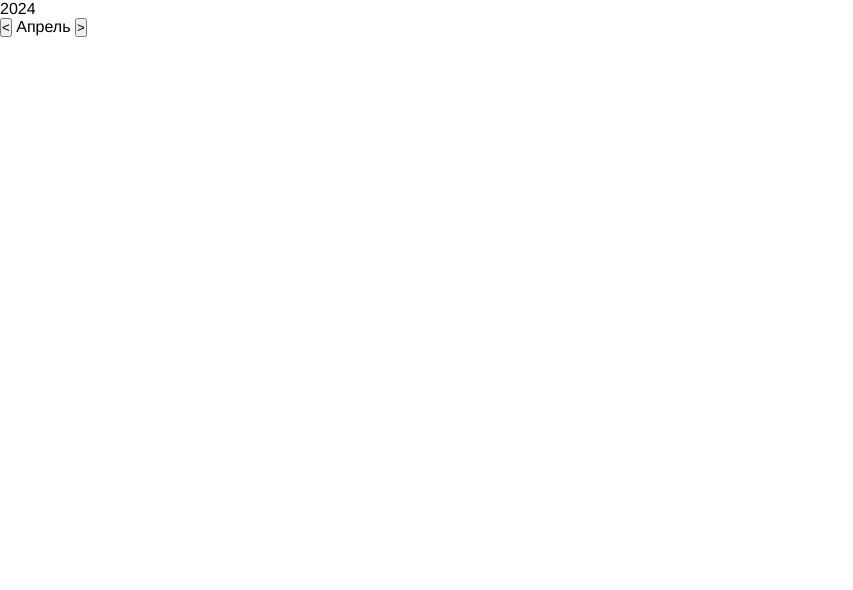
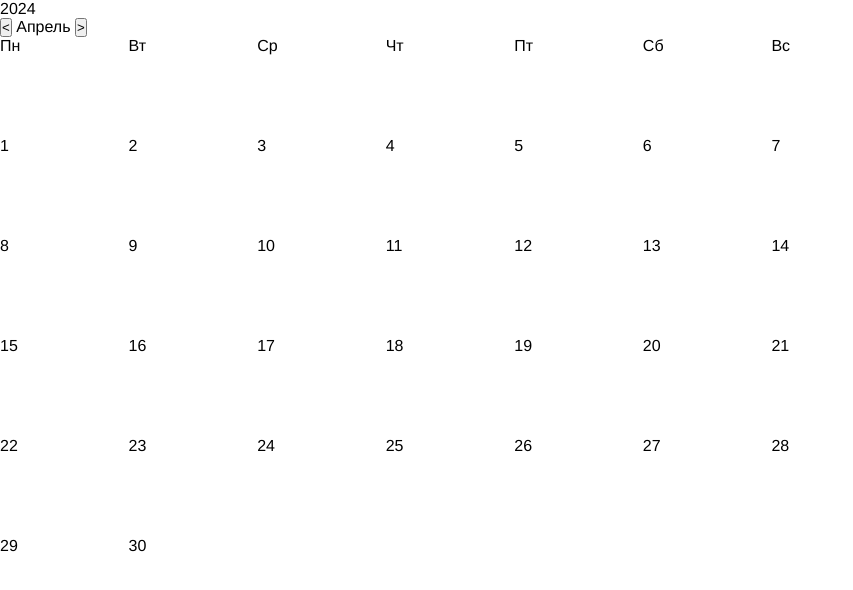
Before and after one commit to IvanDakukin/money-tracker, a Vue app: page / in a window 1280 px wide. Shown: the top 590 px of the page, without its empty margins (0-853 px from the left). Built offline with nearby package versions, Linux system fonts and the light colour scheme.

Commit message:
Добавил выбор месяца, подключил калндарь

```diff
--- a/src/views/MainPage.vue
+++ b/src/views/MainPage.vue
@@ -1,13 +1,15 @@
 <template>
-  <div class="main">
+  <div>
     <div class="year">{{ year }}</div>
     <button @click="decreaseMonth">&lt;</button>
     {{ month }}
     <button @click="increaseMonth">&gt;</button>
+    <Calendar :date="date"></Calendar>
   </div>
 </template>
 
 <script>
+import Calendar from "@/components/MoneyCalendar.vue";
 const months = [
   "Январь",
   "Февраль",
@@ -28,6 +30,9 @@ export default {
     return {
       date: new Date(),
     };
+  },
+  components: {
+    Calendar,
   },
   methods: {
     increaseMonth() {
@@ -56,10 +61,4 @@ export default {
 </script>
 
 <style lang="scss" scoped>
-.calendar {
-  width: 900px;
-  display: grid;
-  grid-template-rows: repeat(5, 100px);
-  grid-template-columns: repeat(7, 1fr);
-}
 </style>
```
Also changed, not shown: src/views/HomeView.vue (deleted, +0 -18 lines).
